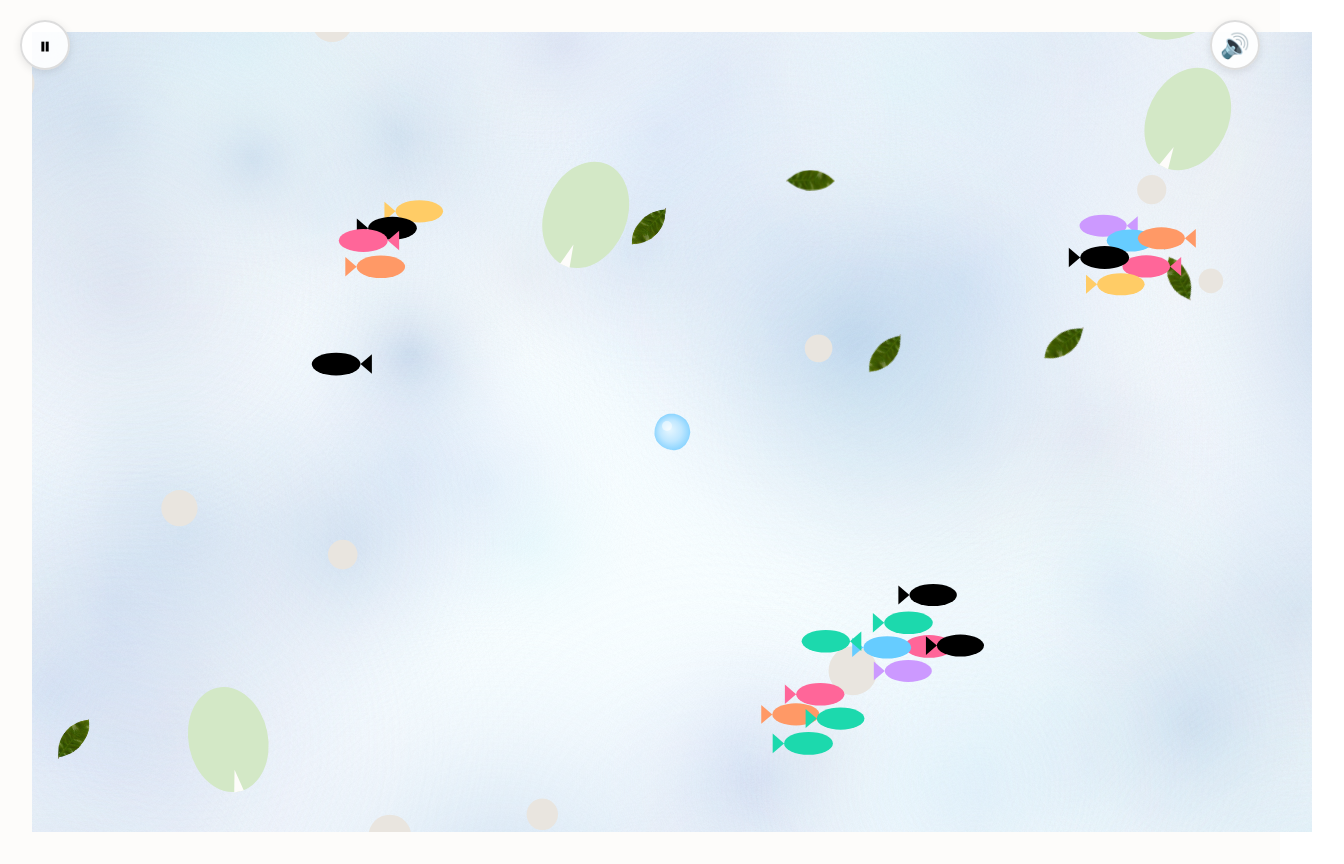
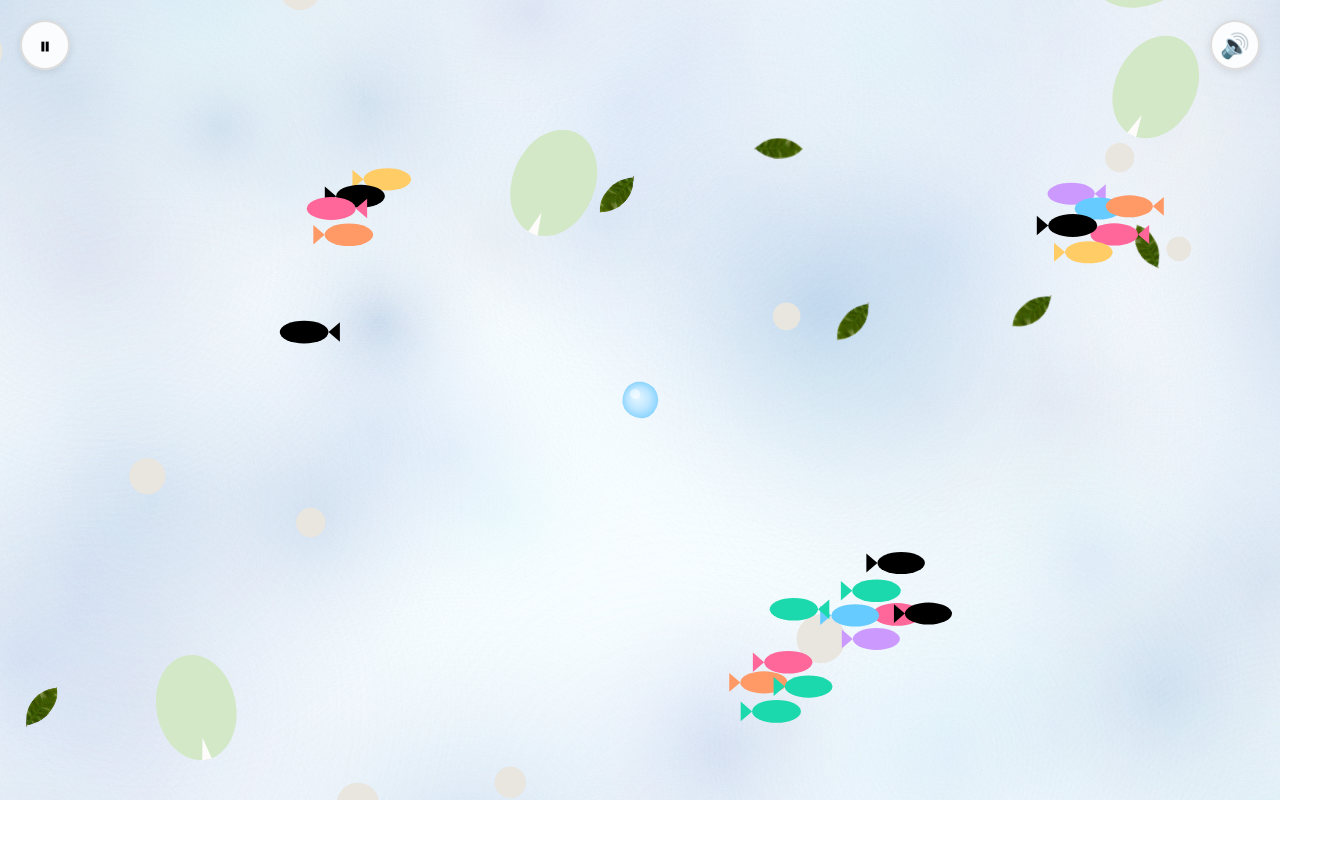
Before and after one commit to lewdry/littledrop, a Svelte app: page / in a window 1280 px wide. Shown: the whole page, 1344 px wide, since content can reach past the window. After the commit the page ends 800 px from the top, so only its background shows below. Built offline with nearby package versions, Linux system fonts and the light colour scheme.

Commit message:
Update whirlpool proximity and adjust leaf image path for subpath support

```diff
--- a/src/App.svelte
+++ b/src/App.svelte
@@ -174,8 +174,8 @@
   this.lastTapTime = 0; // for double-tap detection
     // distance (in world pixels) from the player within which a double-tap/click
     // will trigger a whirlpool. Adjust this value to change how close the
-    // interaction must be. (Assumption: 160px is a good default.)
-    this.whirlpoolProximity = 160;
+    // interaction must be. (Assumption: 100px is a good default.)
+    this.whirlpoolProximity = 100;
       this.entities = [];
       this.paused = false;
       this.audioManager = new AudioManager();
@@ -198,7 +198,9 @@
   this.leafImageLoaded = false;
   this.leafImage.onload = () => { this.leafImageLoaded = true; };
   this.leafImage.onerror = () => { this.leafImageLoaded = false; };
-  this.leafImage.src = '/assets/leaf.png';
+  // Use Vite's base URL so the app works when served from a subpath
+  const _base = (typeof import.meta !== 'undefined' && import.meta.env && import.meta.env.BASE_URL) ? import.meta.env.BASE_URL : '/';
+  this.leafImage.src = _base.replace(/\/$/, '') + '/assets/leaf.png';
 
   // dev helper: allow changing palette from the console, e.g.:
   // window.setWatercolorPalette(['#fff','...'])
@@ -1096,6 +1098,23 @@
     touch-action: none;
   }
 
+  /* Make sure the app root fills the viewport and isn't shifted by
+     `src/app.css` (which centers #app). This guarantees the canvas
+     occupies the full window on GitHub Pages and other hosts. */
+  :global(html, body, #app) {
+    margin: 0;
+    padding: 0;
+    width: 100%;
+    height: 100%;
+  }
+
+  /* Force the app container to cover the full viewport so flex/layout
+     rules from other stylesheets can't add centering offsets. */
+  :global(#app) {
+    position: fixed;
+    inset: 0; /* top:0; right:0; bottom:0; left:0; */
+  }
+
   #gameCanvas {
     display: block;
     cursor: pointer;
--- a/vite.config.js
+++ b/vite.config.js
@@ -1,8 +1,11 @@
 import { defineConfig } from 'vite';
 import { svelte } from '@sveltejs/vite-plugin-svelte';
+import pkg from './package.json' assert { type: 'json' };
 
-// Use BASE_PATH from environment (default to '/')
-const basePath = process.env.BASE_PATH || '/';
+// Use BASE_PATH from environment when provided. Otherwise, for production
+// builds default to the repo name (e.g. '/littledrop/') so GitHub Pages
+// serves assets from the correct subpath. During development the base is '/'.
+const basePath = process.env.BASE_PATH || (process.env.NODE_ENV === 'production' ? `/${pkg.name}/` : '/');
 
 export default defineConfig({
   base: basePath,
```
